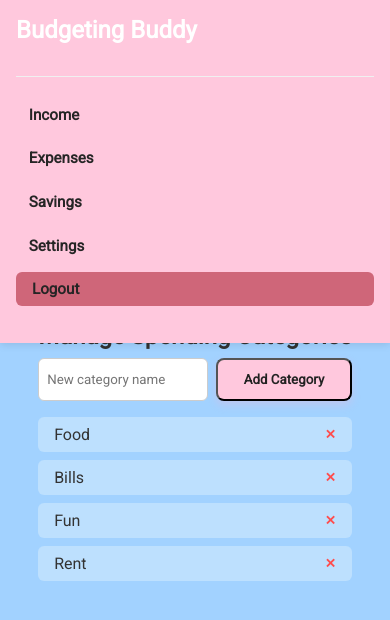
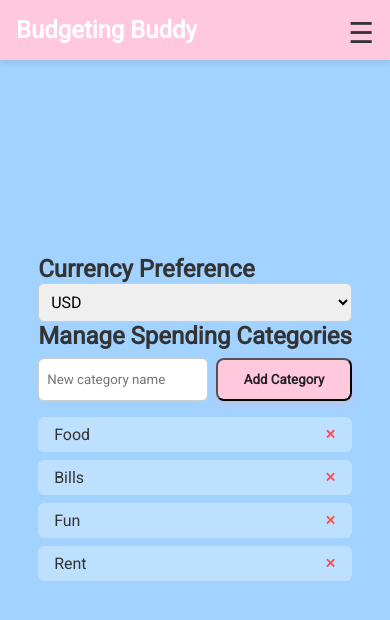
Before and after one commit to sylamarie/budgeting-buddy, a website: page src/html/settings.html in a window 390 px wide. Drawn offline with Linux system fonts and the light colour scheme; sample sign-in values are in the browser's storage.

Commit message:
p1--hamburger

```diff
--- a/src/html/settings.html
+++ b/src/html/settings.html
@@ -15,7 +15,8 @@
         <div class="nav-left">
             <a href="dashboard.html" class="logo">Budgeting Buddy</a>
         </div>
-        <div class="nav-right">
+        <div class="hamburger" id="hamburger">&#9776;</div>
+        <div class="nav-right" id="navMenu">
             <a href="income.html">Income</a>
             <a href="expenses.html">Expenses</a>
             <a href="savings.html">Savings</a>
--- a/src/js/settings.js
+++ b/src/js/settings.js
@@ -55,6 +55,16 @@ function renderCategories(categories) {
   });
 }
 
+  // ✅ Hamburger menu logic
+  const hamburger = document.getElementById("hamburger");
+  const navMenu = document.getElementById("navMenu");
+
+  if (hamburger && navMenu) {
+    hamburger.addEventListener("click", () => {
+      navMenu.classList.toggle("show");
+    });
+  }
+
 let currentUser = null;
 let currentSettings = null;
 
```
Also changed, not shown: src/html/expenses.html (+2 -1 lines), src/html/savings.html (+2 -1 lines), src/js/expenses.js (+10 -0 lines), src/js/income.js (+10 -0 lines), src/js/savings.js (+10 -0 lines).
